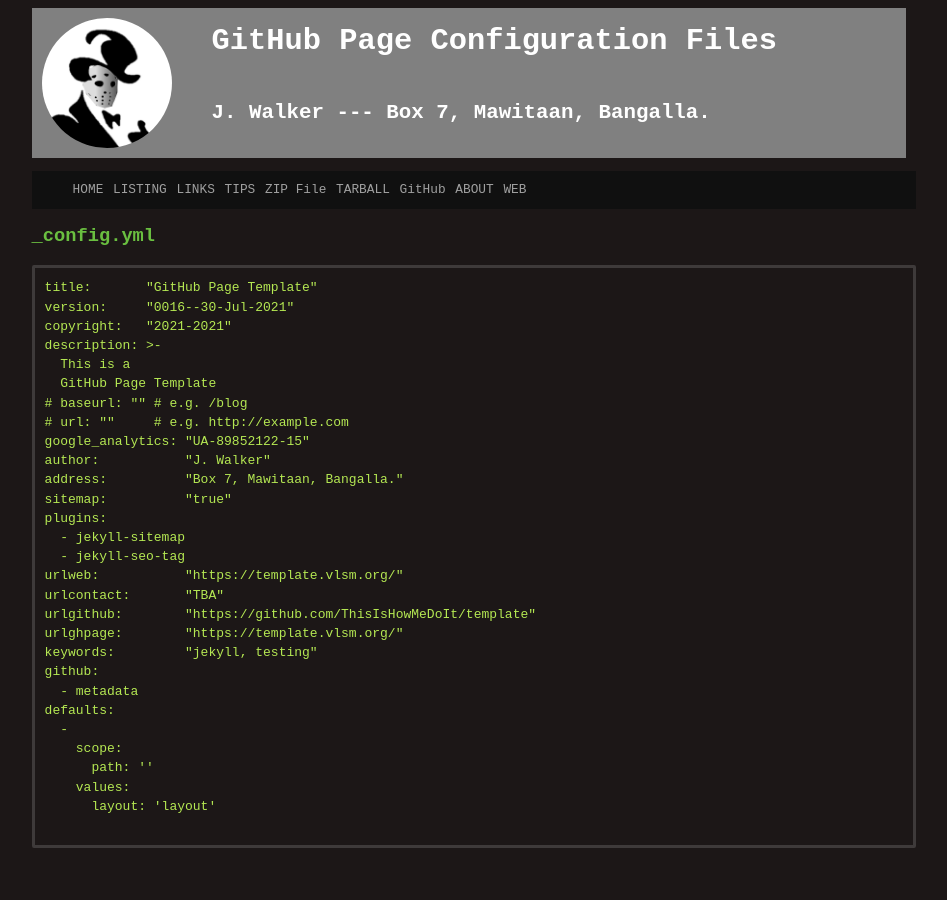
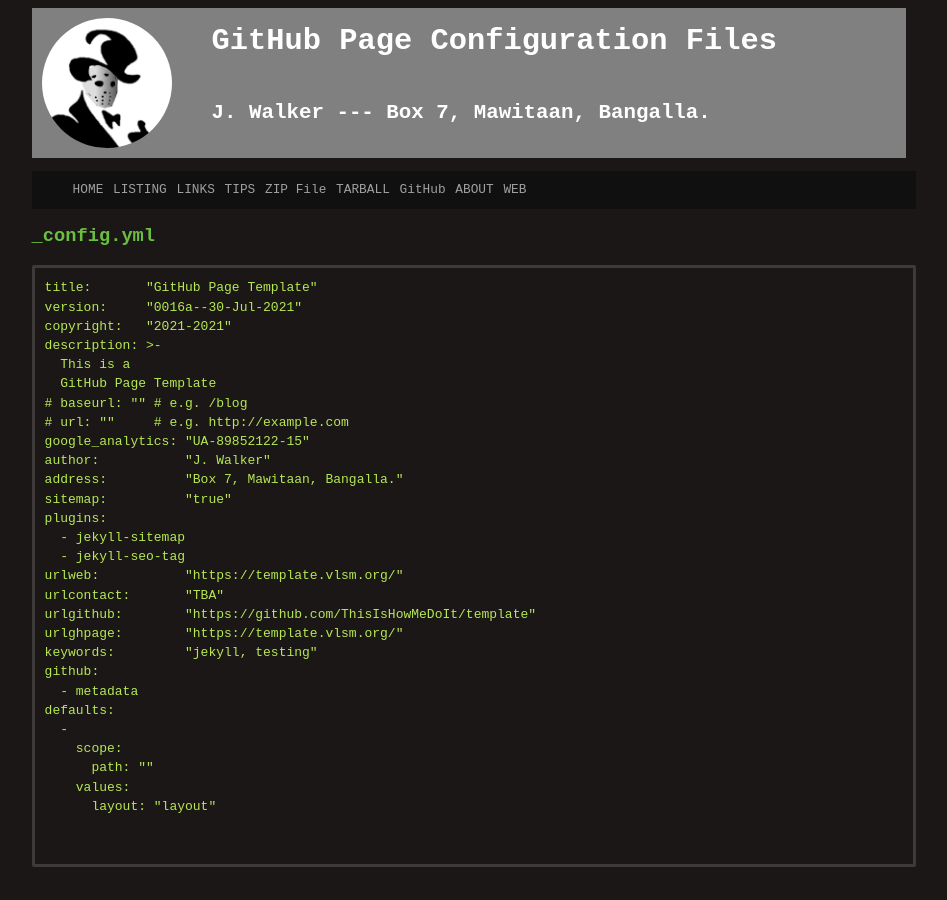
Before and after one commit to virdianhrn/template, a Jekyll site: the page built from 000.md, in a window 1280 px wide and 900 px high. Shown: the whole window, without its empty margins (166-1113 px from the left). Built offline with Jekyll 4.4.1, drawn with Linux system fonts in a browser that asks for light colours; some of the changed text lies outside the part shown.

Commit message:
modified:   000.md _config.yml template.tar.bz2 template.zip

````diff
--- a/000.md
+++ b/000.md
@@ -6,7 +6,7 @@
 
 ```
 title:       "GitHub Page Template"
-version:     "0016--30-Jul-2021"
+version:     "0016a--30-Jul-2021"
 copyright:   "2021-2021"
 description: >-
   This is a
@@ -30,9 +30,10 @@
 defaults:
   -
     scope:
-      path: ''
+      path: ""
     values:
-      layout: 'layout'
+      layout: "layout"
+
 
 ```
 
--- a/_config.yml
+++ b/_config.yml
@@ -1,5 +1,5 @@
 title:       "GitHub Page Template"
-version:     "0016--30-Jul-2021"
+version:     "0016a--30-Jul-2021"
 copyright:   "2021-2021"
 description: >-
   This is a
@@ -23,6 +23,6 @@
 defaults:
   -
     scope:
-      path: ''
+      path: ""
     values:
-      layout: 'layout'
+      layout: "layout"
````
Also changed, not shown: 2 other files.
